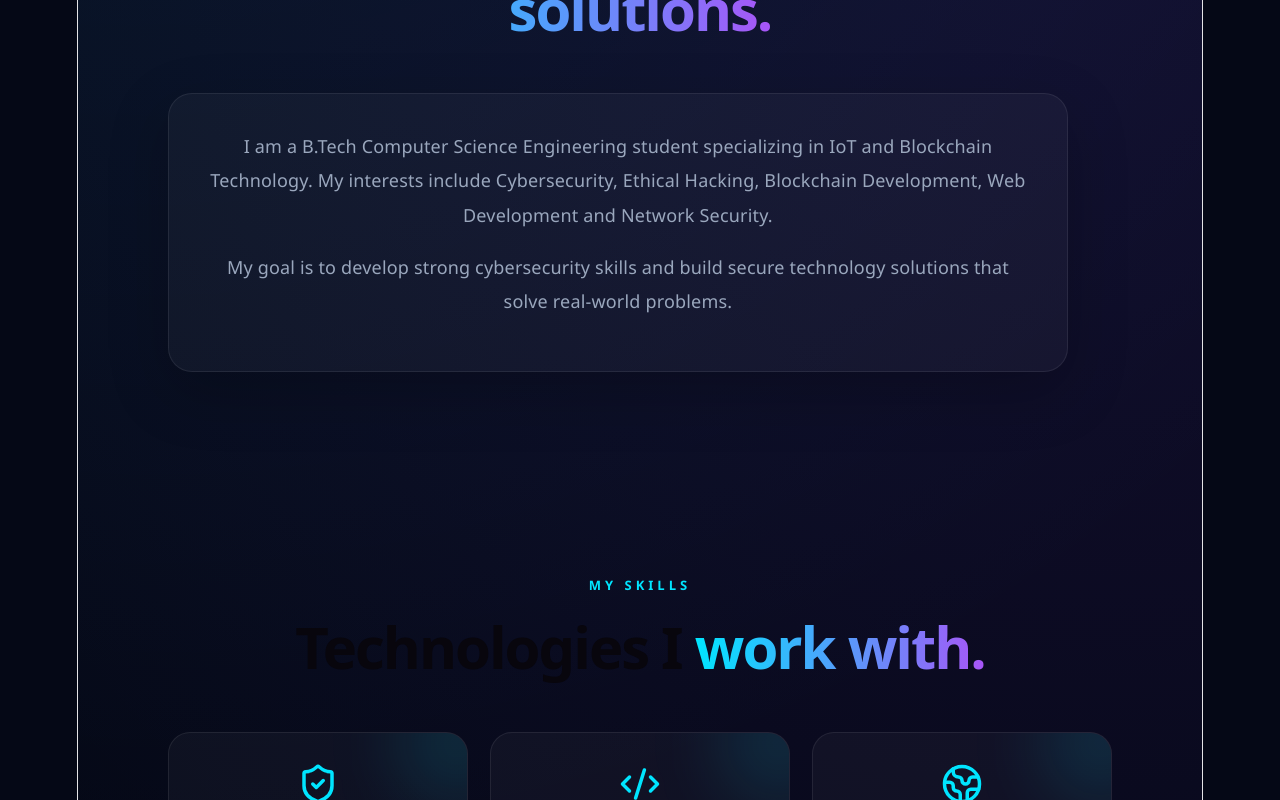
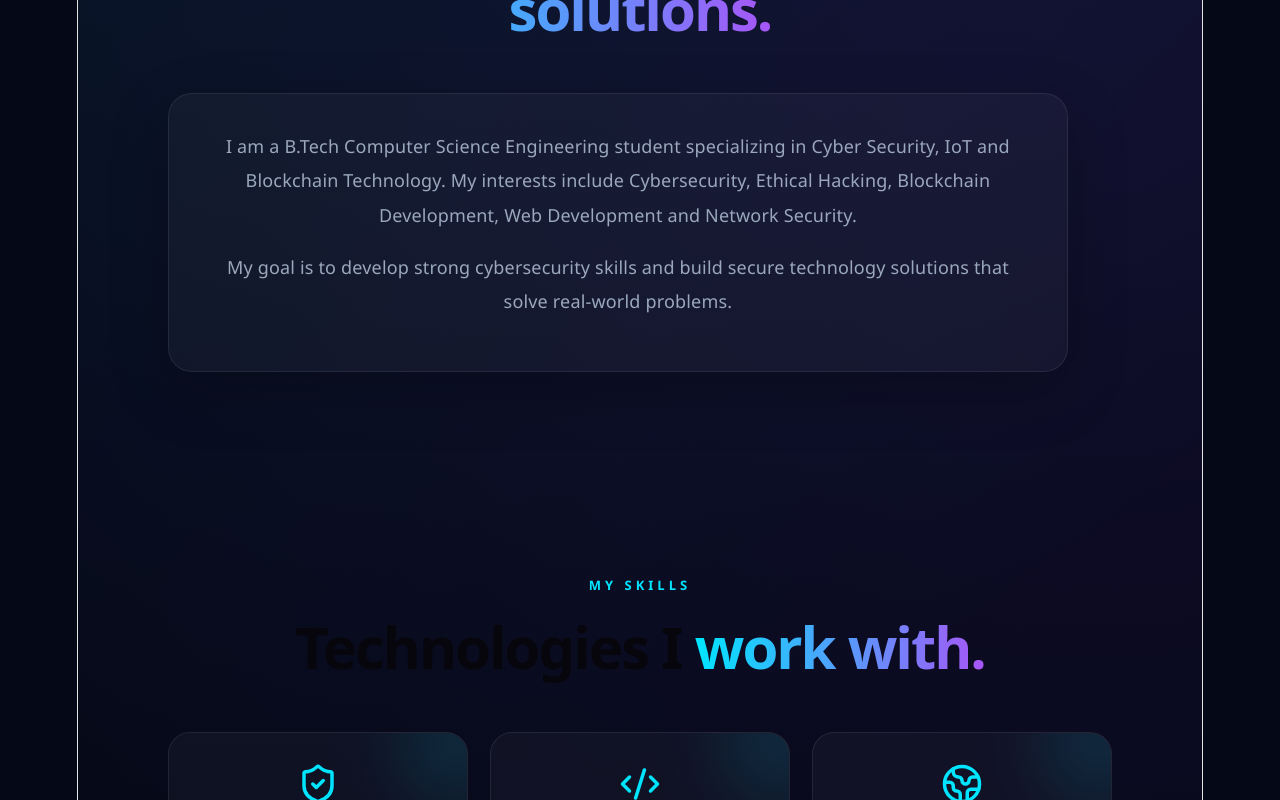
Before and after one commit to pawansolunke31-pixel/pawan-portfolio, a React (Vite) app: page / in a window 1280 px wide. Shown: the part 1260-2060 px from the top of the page. Built offline with nearby package versions, Linux system fonts and the light colour scheme.

Commit message:
Update specialization to Cyber Security, IoT & Blockchain Technology in Education and About sections

```diff
--- a/src/App.jsx
+++ b/src/App.jsx
@@ -211,7 +211,7 @@ function App() {
 
           <p>
             I am a B.Tech Computer Science Engineering student specializing in
-            IoT and Blockchain Technology. My interests include Cybersecurity,
+            Cyber Security, IoT and Blockchain Technology. My interests include Cybersecurity,
             Ethical Hacking, Blockchain Development, Web Development and
             Network Security.
           </p>
@@ -497,11 +497,11 @@ function App() {
     <div className="education-content">
       <div className="education-spec-tag">
         <Sparkles size={16} />
-        <span>Specialization: <strong>IoT & Blockchain Technology</strong></span>
+        <span>Specialization: <strong>Cyber Security, IoT & Blockchain Technology</strong></span>
       </div>
 
       <p className="education-summary">
-        Focusing on decentralized technologies, smart contracts, network security, IoT architecture, and modern full-stack development solutions.
+        Focusing on cybersecurity defense, decentralized technologies, network security, IoT architecture, and modern full-stack software development.
       </p>
 
       <div className="education-chips">
```
